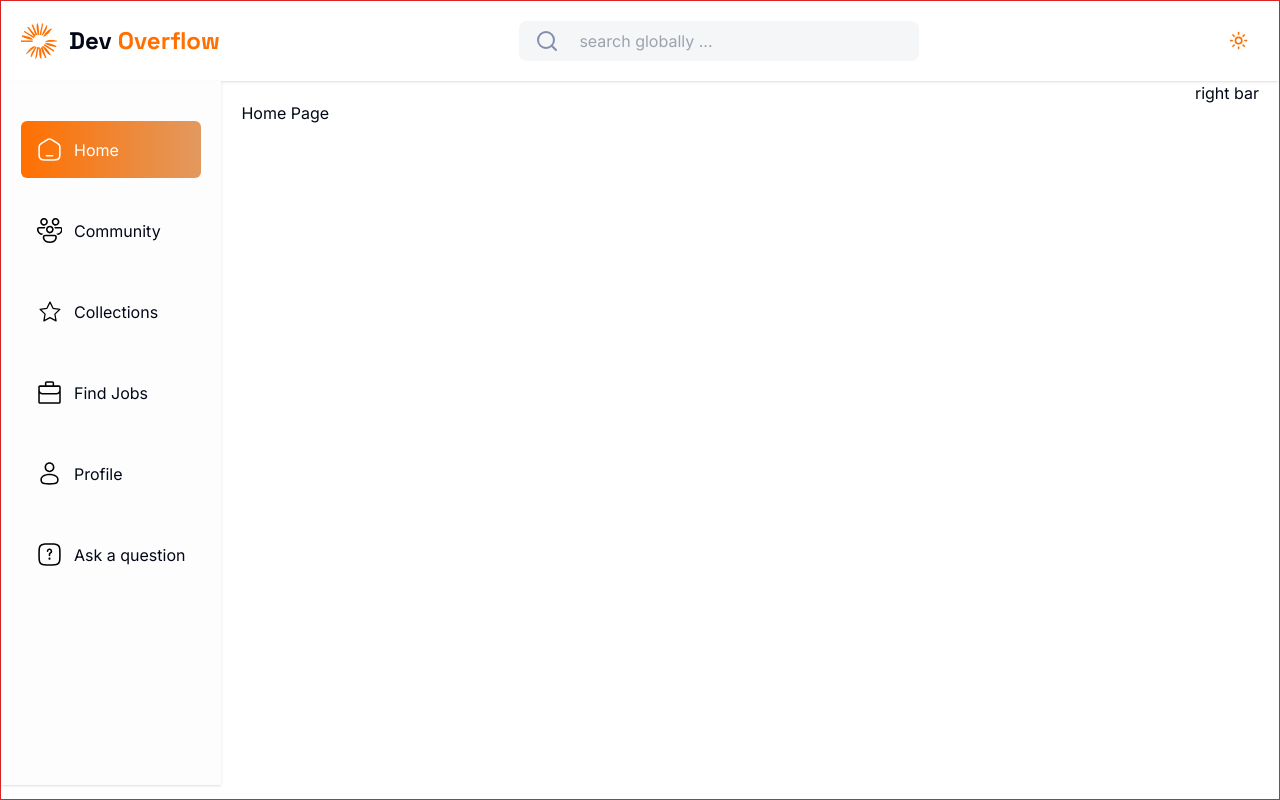
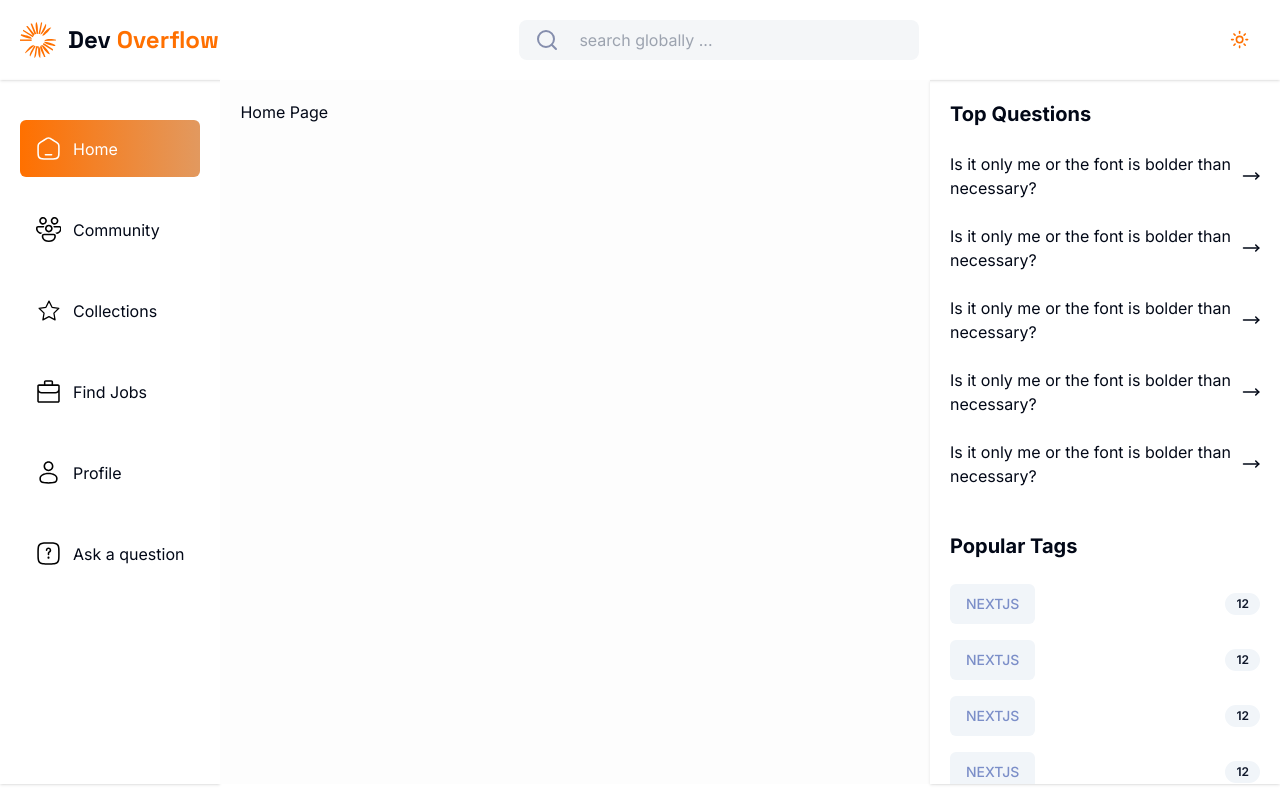
Before and after one commit to zphtet/dev-overflow, a Next.js app: page / in a window 1280 px wide. Built offline with nearby package versions, Linux system fonts and the light colour scheme.

Commit message:
right sidebar design

```diff
--- /dev/null
+++ b/app/(main)/components/popular-tags.tsx
@@ -0,0 +1,30 @@
+import { Badge } from "@/components/ui/badge";
+import { Button } from "@/components/ui/button";
+
+const PopularTags = () => {
+  return (
+    <div>
+      <h5 className="text-xl font-bold">Popular Tags</h5>
+      <div className="py-5 space-y-2">
+        {[1, 2, 3, 4, 5].map((num) => {
+          return (
+            <div
+              key={num}
+              className="top-tage-item  py-1 flex items-center justify-between"
+            >
+              <Button
+                variant={"secondary"}
+                className="uppercase text-light-500"
+              >
+                Nextjs
+              </Button>
+              <Badge variant={"secondary"}>12</Badge>
+            </div>
+          );
+        })}
+      </div>
+    </div>
+  );
+};
+
+export default PopularTags;
--- a/app/(main)/components/right-sidebar.tsx
+++ b/app/(main)/components/right-sidebar.tsx
@@ -1,5 +1,13 @@
+import TopQuestions from "./top-questions";
+import PopularTags from "./popular-tags";
+
 const RightSideBar = () => {
-  return <div className="w-full px-5 h-full">right bar</div>;
+  return (
+    <div className="w-full p-5 h-full space-y-5 ">
+      <TopQuestions />
+      <PopularTags />
+    </div>
+  );
 };
 
 export default RightSideBar;
--- /dev/null
+++ b/app/(main)/components/top-questions.tsx
@@ -0,0 +1,26 @@
+import { MoveRight } from "lucide-react";
+import Link from "next/link";
+
+const TopQuestions = () => {
+  return (
+    <div>
+      <h5 className="text-xl font-bold">Top Questions</h5>
+      <div className="top-q-container py-5 space-y-4">
+        {[1, 2, 3, 4, 5].map((num) => {
+          return (
+            <Link
+              href={"/"}
+              key={num}
+              className="flex gap-2 py-1 items-center sidebar-q-link"
+            >
+              <p>Is it only me or the font is bolder than necessary?</p>
+              <MoveRight className="right-arrow" />
+            </Link>
+          );
+        })}
+      </div>
+    </div>
+  );
+};
+
+export default TopQuestions;
--- a/app/(main)/layout.tsx
+++ b/app/(main)/layout.tsx
@@ -9,16 +9,19 @@ export default function MainLayout({
 }) {
   return (
     <div
-      className={` h-screen border border-red-600 dark:bg-dark-200 flex flex-col
+      className={` h-screen  dark:bg-dark-200 flex flex-col
+
     `}
     >
       <Navbar />
       <div className="flex   h-[88vh] ">
-        <div className="w-max dark:bg-dark-200 bg-light-850 overflow-y-auto left-sidebar-container shadow dark:border-r-2 dark:border-gray-500">
+        <div className="w-max dark:bg-dark-200  overflow-y-auto left-sidebar-container shadow dark:border-r-2 dark:border-gray-500">
           <LeftSideBar />
         </div>
-        <div className="h-full flex-1 p-5">{children}</div>
-        <div className="w-max">
+        <div className="h-full flex-1 p-5 bg-light-850  overflow-y-auto">
+          {children}
+        </div>
+        <div className="w-max max-w-[350px] shadow overflow-y-auto hidden xl:block">
           <RightSideBar />
         </div>
       </div>
--- a/app/(main)/page.tsx
+++ b/app/(main)/page.tsx
@@ -1,3 +1,3 @@
 export default function Home() {
-  return <div>Home Page</div>;
+  return <div className="h-[200vh]">Home Page</div>;
 }
--- a/app/globals.css
+++ b/app/globals.css
@@ -85,4 +85,10 @@
   .nav-link:hover a img {
     @apply invert-0;
   }
+  .sidebar-q-link:hover .right-arrow {
+    @apply translate-x-1 transition-all;
+  }
+  .sidebar-q-link .right-arrow {
+    @apply translate-x-0 transition-all;
+  }
 }
--- a/app/layout.tsx
+++ b/app/layout.tsx
@@ -20,7 +20,7 @@ export default function RootLayout({
   return (
     <ClerkProvider>
       <html lang="en">
-        <body className={`${inter.className} `}>
+        <body className={`${inter.className}  `}>
           <ThemeProvider
             attribute="class"
             defaultTheme="system"
--- /dev/null
+++ b/components/ui/badge.tsx
@@ -0,0 +1,36 @@
+import * as React from "react"
+import { cva, type VariantProps } from "class-variance-authority"
+
+import { cn } from "@/lib/utils"
+
+const badgeVariants = cva(
+  "inline-flex items-center rounded-full border px-2.5 py-0.5 text-xs font-semibold transition-colors focus:outline-none focus:ring-2 focus:ring-ring focus:ring-offset-2",
+  {
+    variants: {
+      variant: {
+        default:
+          "border-transparent bg-primary text-primary-foreground hover:bg-primary/80",
+        secondary:
+          "border-transparent bg-secondary text-secondary-foreground hover:bg-secondary/80",
+        destructive:
+          "border-transparent bg-destructive text-destructive-foreground hover:bg-destructive/80",
+        outline: "text-foreground",
+      },
+    },
+    defaultVariants: {
+      variant: "default",
+    },
+  }
+)
+
+export interface BadgeProps
+  extends React.HTMLAttributes<HTMLDivElement>,
+    VariantProps<typeof badgeVariants> {}
+
+function Badge({ className, variant, ...props }: BadgeProps) {
+  return (
+    <div className={cn(badgeVariants({ variant }), className)} {...props} />
+  )
+}
+
+export { Badge, badgeVariants }
--- a/package.json
+++ b/package.json
@@ -30,6 +30,7 @@
     "@types/react-dom": "^18",
     "autoprefixer": "^10.0.1",
     "postcss": "^8",
+    "tailwind-scrollbar": "^3.0.5",
     "tailwindcss": "^3.3.0",
     "typescript": "^5"
   }
```
Also changed, not shown: 1 other file (tests, documents, lock files or other folders).
